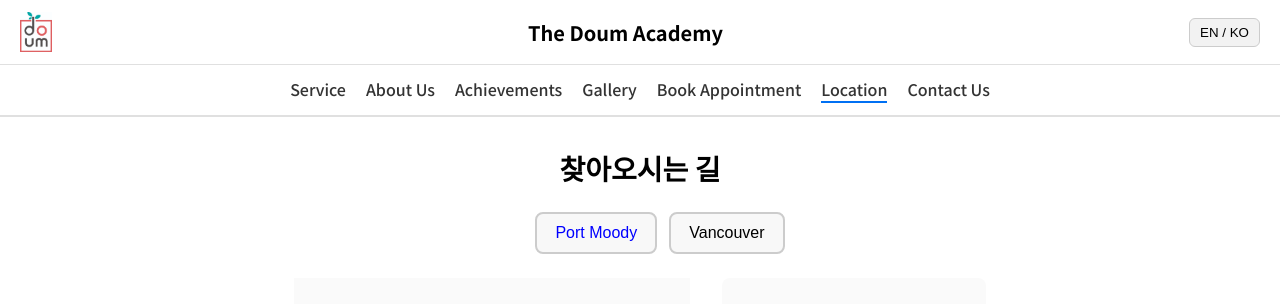
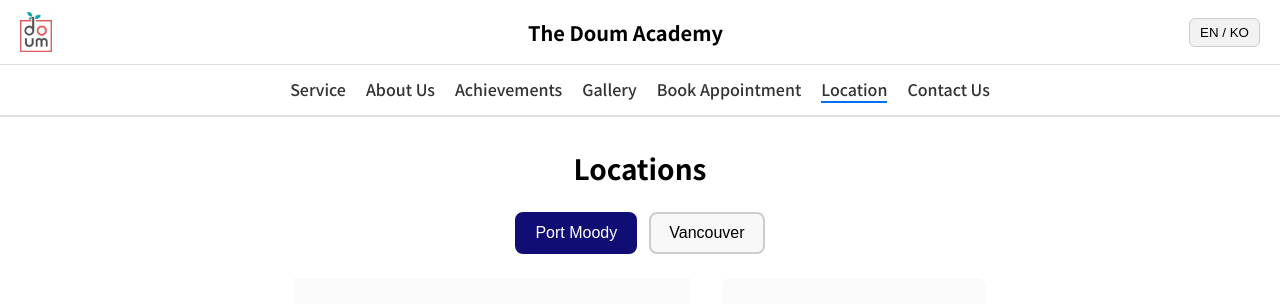
Before and after one commit to junuiui/the-doum-academy-website, a Next.js app: page /location in a window 1280 px wide. Shown: the top 304 px of the page. Built offline with nearby package versions, Linux system fonts and the light colour scheme.

Commit message:
styles changed

```diff
--- a/src/app/location/page.module.css
+++ b/src/app/location/page.module.css
@@ -18,6 +18,12 @@
     margin-bottom: 24px;
 }
 
+.active {
+    background: #100d74;
+    color: white;
+    border-color: #100d74;
+}
+
 .menu button {
     padding: 10px 18px;
     border: 2px solid #ccc;
@@ -25,11 +31,12 @@
     background: #f8f8f8;
     cursor: pointer;
     font-size: 16px;
+    align-items: center;
 }
 
-.active {
+.menu button.active {
     background: #100d74;
-    color: blue;
+    color: white;
     border-color: #100d74;
 }
 
@@ -57,11 +64,7 @@
     height: fit-content;
 }
 
-.content {
-    padding: 16px 0;
-}
-
-.copyBtn  {
+.directMapBtn  {
     border-color: aqua;
     padding: 5px;
     border: round;
--- a/src/app/location/page.tsx
+++ b/src/app/location/page.tsx
@@ -9,10 +9,10 @@ export default function LocationPage() {
 
     return (
         <main className={styles.container}>
-            <h1 className={styles.title}>찾아오시는 길</h1>
+            <h1 className={styles.title}>Locations</h1>
 
             {/* Branch Selector */}
-            <menu className={styles.menu}>
+            <div className={styles.menu}>
                 <button
                     className={branch === "portmoody" ? styles.active : ""}
                     onClick={() => setBranch("portmoody")}
@@ -26,7 +26,7 @@ export default function LocationPage() {
                 >
                     Vancouver
                 </button>
-            </menu>
+            </div>
 
             {/* Content */}
             <div className={styles.grid}>
@@ -40,7 +40,7 @@ export default function LocationPage() {
                                         "https://www.google.com/maps/dir/?api=1&destination=3003%20St%20Johns%20St%2C%20Port%20Moody%2C%20BC%20V3H%200L4"
                                     );
                                 }}
-                                className={styles.copyBtn}
+                                className={styles.directMapBtn}
                             >
                                 3003 St Johns St, Port Moody, BC V3H 0L4
                             </button>
```
